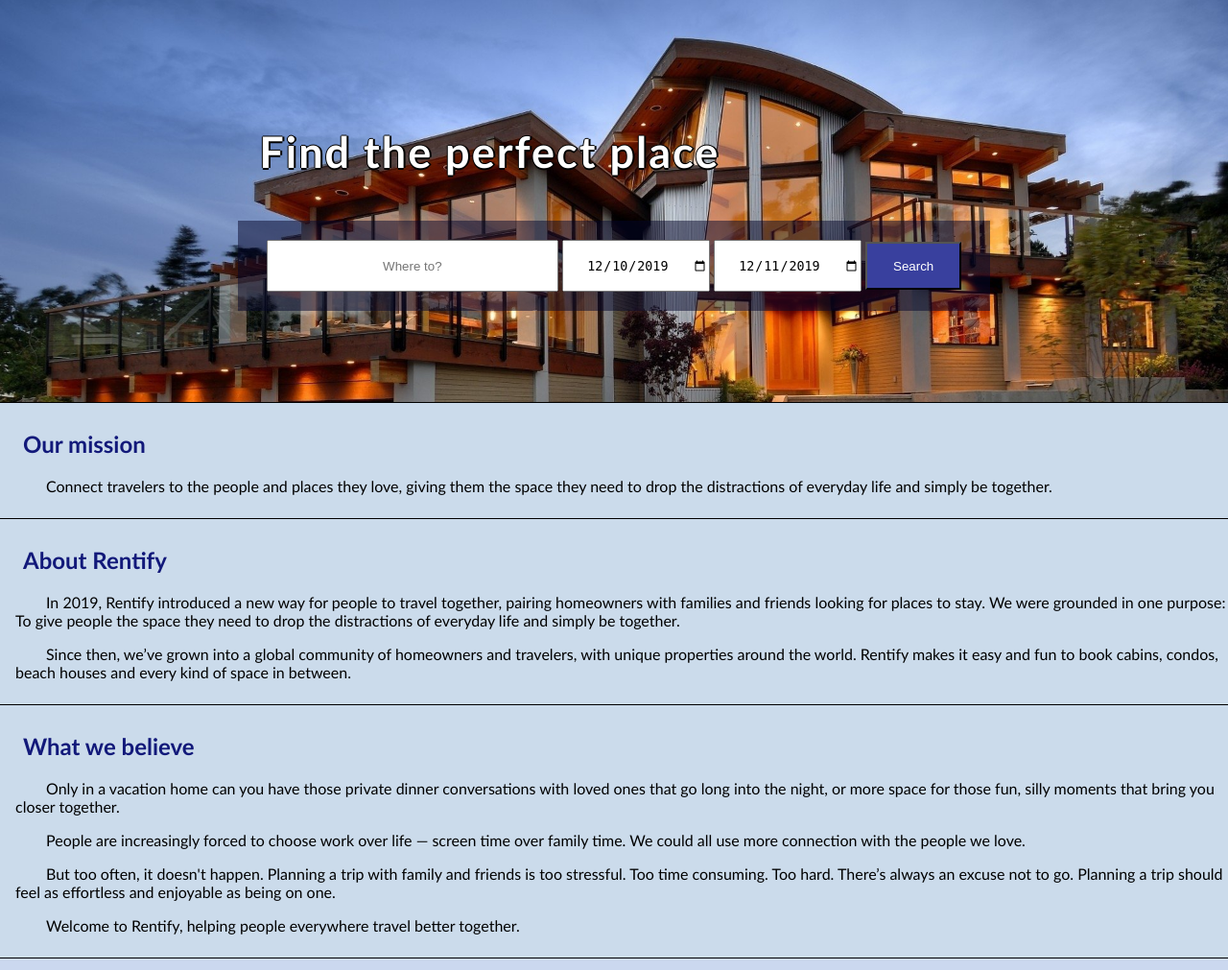
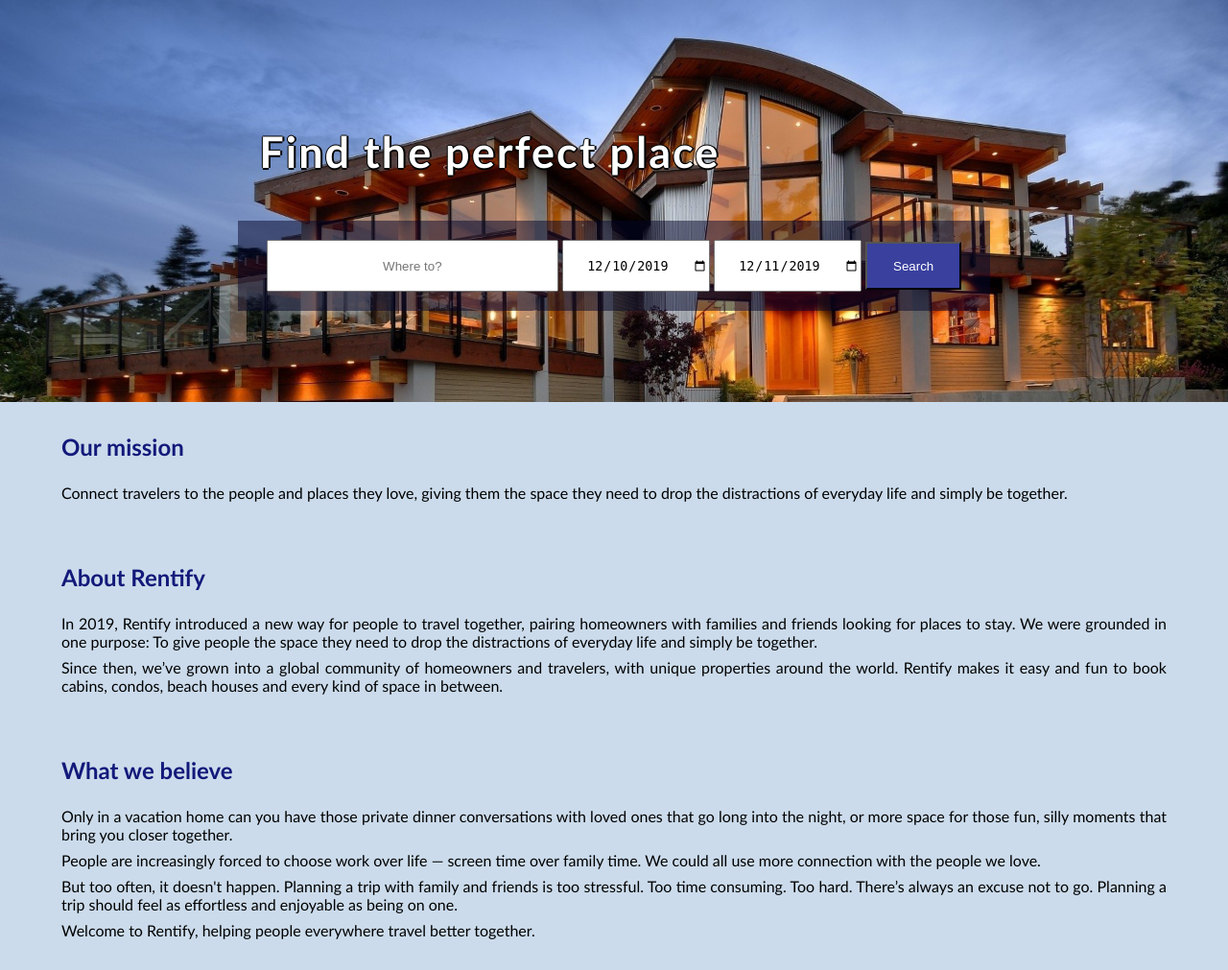
Before and after one commit to pemesteves/LTW_Project, a PHP site: page /pages/about.php in a window 1280 px wide. Shown: the part 186-1197 px from the top of the page at 96% size. Run offline with PHP 8.4, Linux system fonts and the light colour scheme; data comes from the database, SQL or seed files in the repository.

Commit message:
Changed about page

```diff
--- a/css/about_page.css
+++ b/css/about_page.css
@@ -2,19 +2,29 @@
 #about article {
     padding-top: 0.5em;
     padding-bottom: 0.5em;
-    border-bottom: 0.5px solid black;
+    /*border-bottom: 0.5px solid black;*/
 }
 
 #about article:first-of-type {
-    border-top: 0.5px solid black;
+    /*border-top: 0.5px solid black;*/
 }
 
 #about article h2 {
-    padding-left: 1em;
+    /*padding-left: 1em;*/
     color: #12197a;
+    width: 90%;
+    margin: 1em auto 1em auto;
 }
 
 #about article p {
-    padding-left: 1em;
-    text-indent: 2em;
+    /*padding-left: 1em;
+    text-indent: 2em;*/
+    width: 90%;
+    margin: 0 auto;
+    padding-bottom: 0.5em;
+    text-align: justify;
 }
+
+#about article p:last-child {
+    margin-bottom: 1em;
+}
--- a/css/style.css
+++ b/css/style.css
@@ -12,6 +12,7 @@ body > header h1 {
 body > header a {
     color: white;
     text-decoration: none;
+    outline: none;
 }
 
 #signup a:first-child {
```
